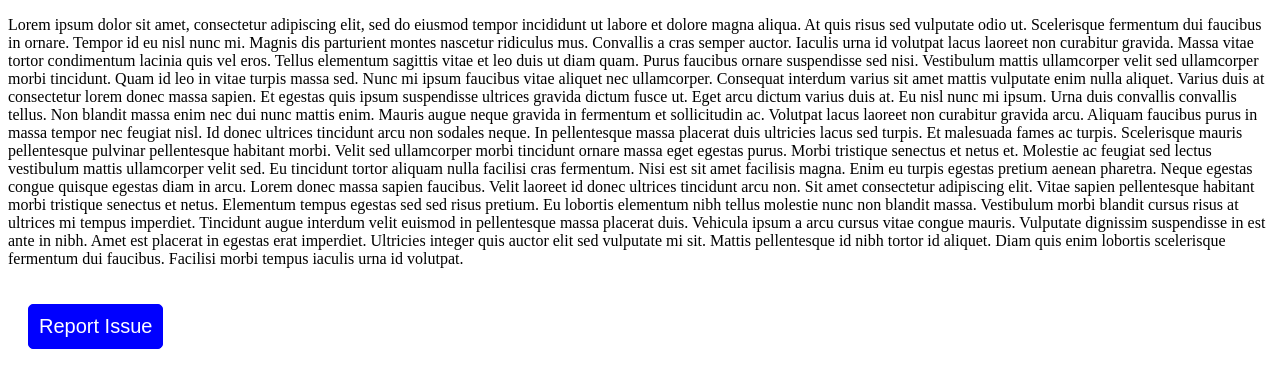
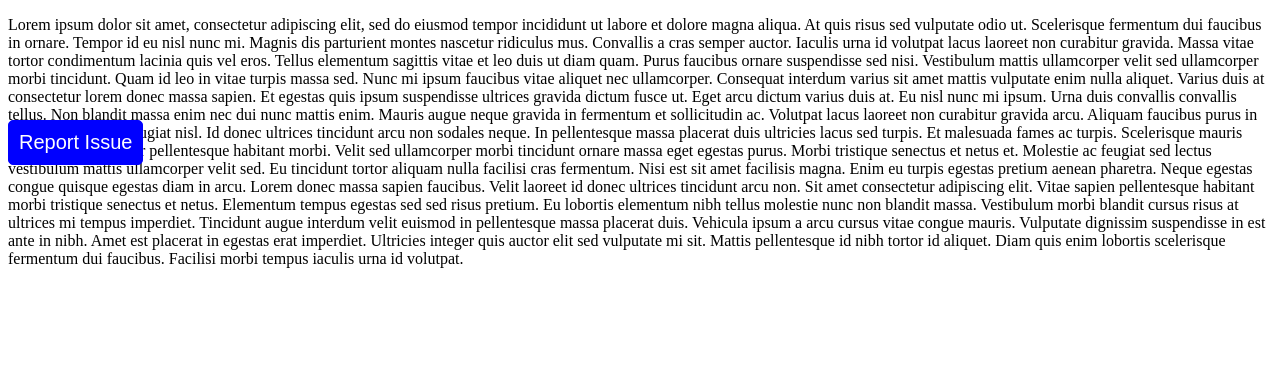
Before and after one commit to uglycookies/issues, a website: page index.html in a window 1280 px wide. Drawn offline with Linux system fonts and the light colour scheme.

Commit message:
fixed some styling

```diff
--- a/issues.js
+++ b/issues.js
@@ -1,5 +1,6 @@
  // TODO:
  // invalid input handling!!!
+ // add 'close' button
  // expand description text box
  // add placeholders
  // fix styling
--- a/styles.css
+++ b/styles.css
@@ -1,6 +1,9 @@
 
 popup_container {
   font-family:Helvetica sans-serif
+  position: fixed;
+  top: 20%;
+  left: 50%;
   width:100%;
   height:100%;
   opacity:.95;
@@ -83,9 +86,8 @@ text-decoration:none;
 }
 
 button {
-  position: absolute;
-  margin-top: 20px;
-  margin-left: 20px;
+  position: fixed;
+  top: 15%;
   text-align:center;
   display:block;
   background-color:blue;
```
